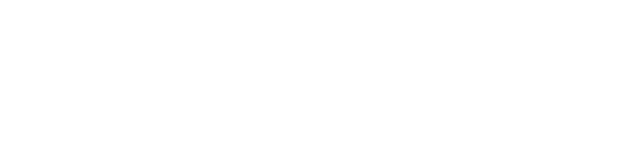
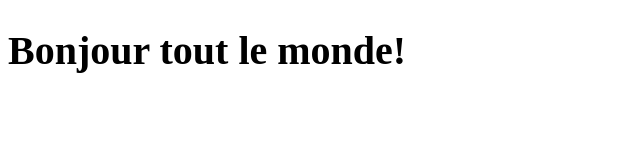
Before and after one commit to Daiba-yume/Cours_Git, a plain HTML site: page index.html in a window 1280 px wide. Shown: the whole page, without its empty margins (0-640 px from the left). Drawn offline with Linux system fonts and the light colour scheme.

Commit message:
ajout style.ss

```diff
--- a/index.html
+++ b/index.html
@@ -3,5 +3,10 @@
   <head>
     <title>Hi</title>
     <meta charset="UTF-8" />
+    <link href="style.css" type="text/css" rel="stylesheet" />
   </head>
+
+  <body>
+    <h1>Bonjour tout le monde!</h1>
+  </body>
 </html>
--- /dev/null
+++ b/style.css
@@ -0,0 +1,5 @@
+body {
+  font-size: 20px;
+  font-color: blue;
+  font-weight: bold;
+}
```
